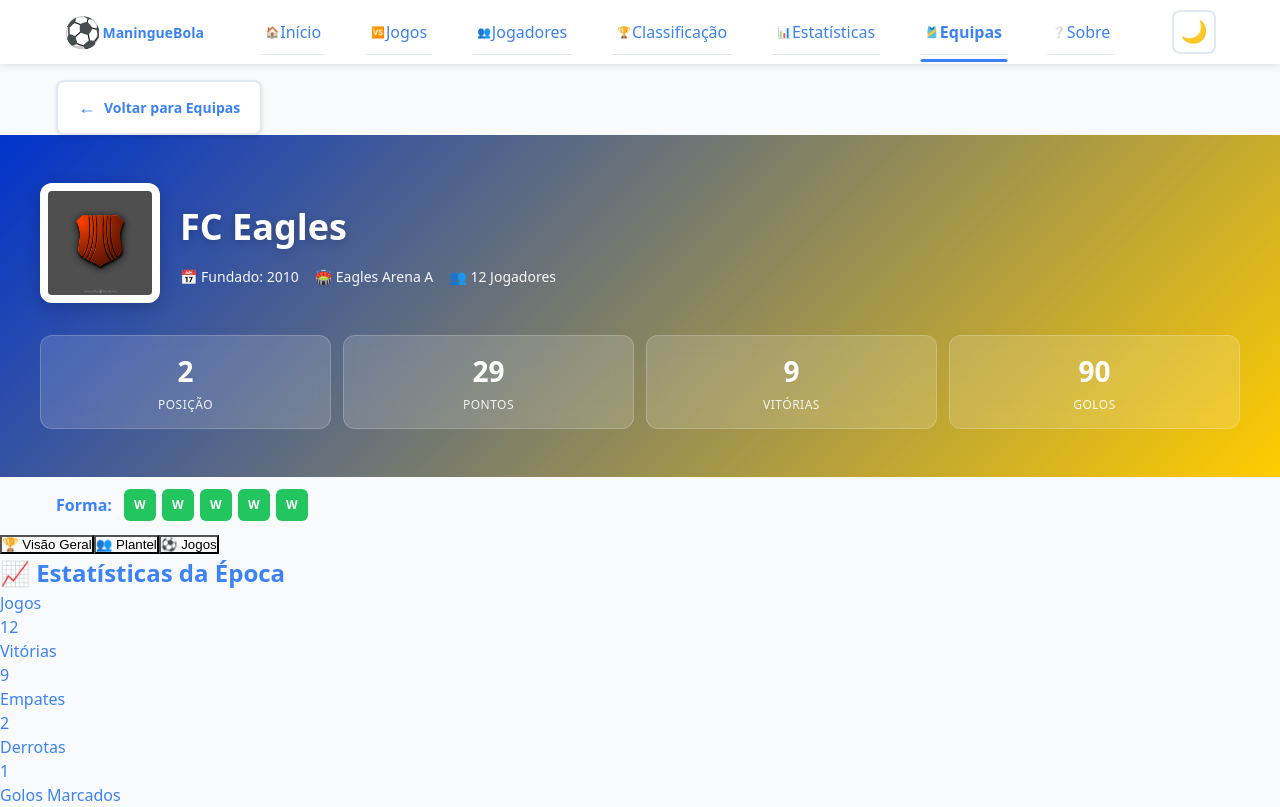
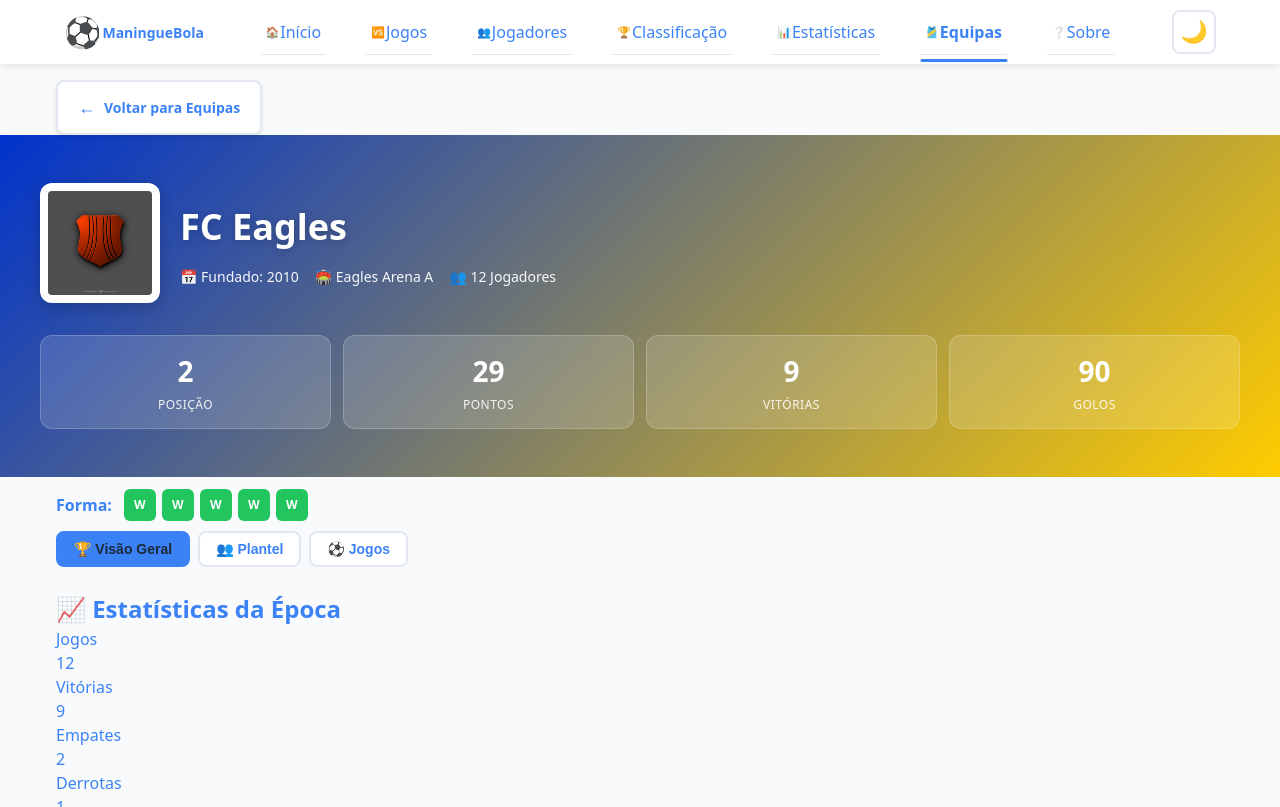
Before and after one commit to Raimundroid/maninguebola, a React (Vite) app: page /equipas/eagles in a window 1280 px wide. Shown: the top 807 px of the page. Built offline with nearby package versions, Linux system fonts and the light colour scheme.

Commit message:
TeamDetailPage.css: tabs section done

```diff
--- a/src/components/TeamDetailPage/TeamDetailPage.css
+++ b/src/components/TeamDetailPage/TeamDetailPage.css
@@ -797,9 +797,9 @@
   background: #ef4444; /* Red for loss */
 }
 
-/* ----------------------------------------------------------------------------
+/*
    NAVIGATION TABS
-   ----------------------------------------------------------------------------
+*/
 
 .team-tabs {
   max-width: var(--page-max-width);
@@ -807,11 +807,11 @@
   padding: 0 16px;
   display: flex;
   gap: 8px;
-  overflow-x: auto; /* Horizontal scroll on small screens
-  scrollbar-width: none; /* Hides scrollbar in Firefox
+  overflow-x: auto; /* Horizontal scroll on small screens */
+  scrollbar-width: none; /* Hides scrollbar in Firefox */
 }
 
-/* Hides scrollbar in Chrome/Safari/Edge
+/* Hides scrollbar in Chrome/Safari/Edge */
 .team-tabs::-webkit-scrollbar {
   display: none;
 }
@@ -819,12 +819,12 @@
 /*
   Individual tab button
   Transitions create smooth animation when properties change
-
+*/
 .team-tab {
   display: flex;
   align-items: center;
-  gap: 8px;
-  padding: 12px 20px;
+  /* gap: 8px; */
+  padding: 8px 16px;
   background: var(--card-bg);
   border: 2px solid var(--border);
   border-radius: 8px;
@@ -832,26 +832,31 @@
   font-size: 14px;
   color: var(--text);
   cursor: pointer;
-  transition: all 0.3s ease; /* Smooth transition for ALL properties
-  white-space: nowrap; /* Prevents text wrapping
+  transition: all 300ms ease; /* Smooth transition for ALL properties */
+  white-space: nowrap; /* Prevents text wrapping */
+
+  @media (min-with: 768px) {
+    padding: 12px 20px;
+    font-size: 14px;
+  }
 }
 
-/* Hover state provides visual feedback
+/* Hover state provides visual feedback */
 .team-tab:hover {
   border-color: var(--primary);
   background: var(--bg);
 }
 
-/* Active tab has distinctive appearance
+/* Active tab has distinctive appearance */
 .team-tab--active {
   background: var(--primary);
   border-color: var(--primary);
-  color: white;
+  color: var(--secondary);
 }
 
-/* ----------------------------------------------------------------------------
+/*
    TAB CONTENT AREA
-   ----------------------------------------------------------------------------
+*/
 
 .team-content {
   max-width: var(--page-max-width);
--- a/src/components/TeamDetailPage/TeamDetailPage.jsx
+++ b/src/components/TeamDetailPage/TeamDetailPage.jsx
@@ -2375,6 +2375,7 @@ const TeamDetailPage = ({
                         <div className="players-grid">
                           {posPlayers.map((player) => (
                             <Link
+                              key={player.id}
                               className="wrapper-Link"
                               to={`/jogadores/${player.id}`}
                             >
```
